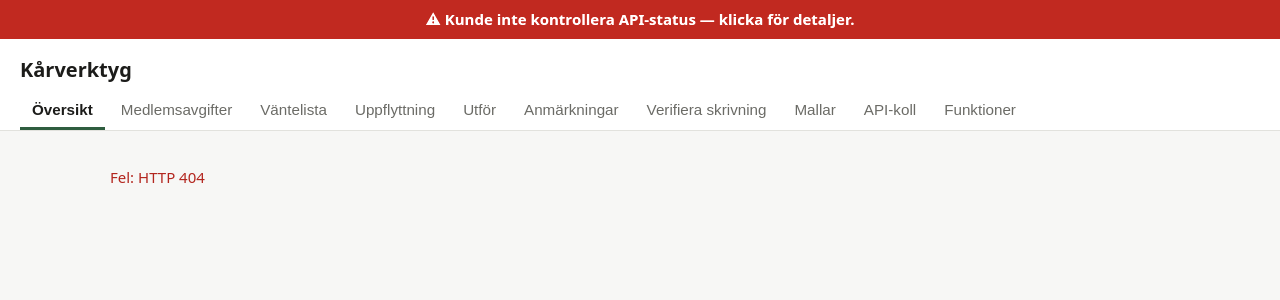
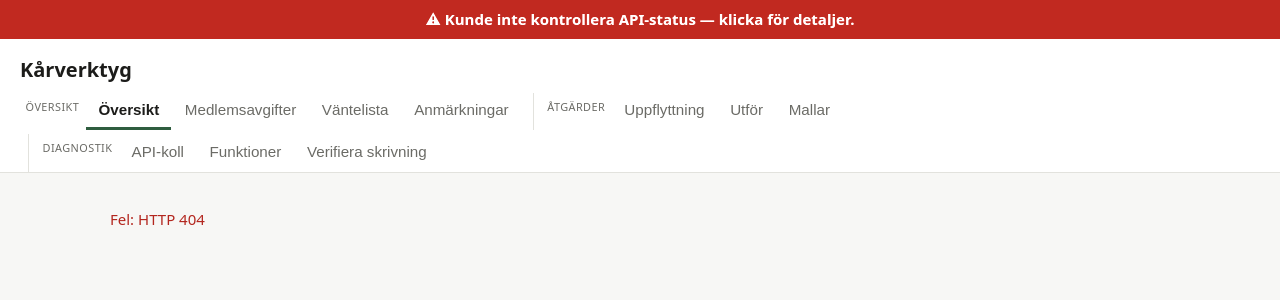
Before and after one commit to mufflon/scoutnet-membership-manager, a Flask app: page / in a window 1280 px wide. Shown: the top 300 px of the page. Run offline with Flask 3, Linux system fonts and the light colour scheme; parts of the project's set-up code (start-up, migrations or seed data) failed here and were passed over; some libraries are stand-ins or nearby versions.

Commit message:
Group the nav into sections (Översikt / Åtgärder / Diagnostik)
Tag each blade with a nav group and render one row grouped under section
labels with subtle dividers. Diagnostik holds the debug/programming views —
API-koll, Funktioner, and the new Verifiera skrivning. No routing change;
blades stay directly linkable. Verified in a browser (grouping, active state,
tab switching, no console errors).

Co-Authored-By: Claude Opus 4.8 <noreply@anthropic.com>

```diff
--- a/src/karverktyg/web/static/app.js
+++ b/src/karverktyg/web/static/app.js
@@ -1,17 +1,20 @@
 "use strict";
 // Read-only frontend (§3). Talks only to this API. Swedish UI strings inline.
 
+// [key, label, render, group]. The nav renders one row grouped under these
+// section labels; Diagnostik holds the debug/programming views.
+const NAV_GROUPS = ["Översikt", "Åtgärder", "Diagnostik"];
 const TABS = [
-  ["overview", "Översikt", renderOverview],
-  ["dues", "Medlemsavgifter", renderDues],
-  ["waiting", "Väntelista", renderWaiting],
-  ["uppflyttning", "Uppflyttning", renderUppflyttning],
-  ["execute", "Utför", renderExecute],
-  ["findings", "Anmärkningar", renderFindings],
-  ["verify", "Verifiera skrivning", renderVerify],
-  ["templates", "Mallar", renderTemplates],
-  ["apicheck", "API-koll", renderApiCheck],
-  ["capabilities", "Funktioner", renderCapabilities],
+  ["overview", "Översikt", renderOverview, "Översikt"],
+  ["dues", "Medlemsavgifter", renderDues, "Översikt"],
+  ["waiting", "Väntelista", renderWaiting, "Översikt"],
+  ["findings", "Anmärkningar", renderFindings, "Översikt"],
+  ["uppflyttning", "Uppflyttning", renderUppflyttning, "Åtgärder"],
+  ["execute", "Utför", renderExecute, "Åtgärder"],
+  ["templates", "Mallar", renderTemplates, "Åtgärder"],
+  ["apicheck", "API-koll", renderApiCheck, "Diagnostik"],
+  ["capabilities", "Funktioner", renderCapabilities, "Diagnostik"],
+  ["verify", "Verifiera skrivning", renderVerify, "Diagnostik"],
 ];
 
 const $ = (sel) => document.querySelector(sel);
@@ -873,11 +876,16 @@ async function show(key) {
 
 async function boot() {
   const nav = $("#nav");
-  for (const [key, label] of TABS) {
-    const b = el("button", {}, label);
-    b.dataset.k = key;
-    b.onclick = () => show(key);
-    nav.append(b);
+  for (const group of NAV_GROUPS) {
+    const wrap = el("div", { class: "nav-group" }, el("span", { class: "nav-group-label" }, group));
+    for (const [key, label, , g] of TABS) {
+      if (g !== group) continue;
+      const b = el("button", {}, label);
+      b.dataset.k = key;
+      b.onclick = () => show(key);
+      wrap.append(b);
+    }
+    nav.append(wrap);
   }
   try {
     const cap = await api("capabilities");
--- a/src/karverktyg/web/static/styles.css
+++ b/src/karverktyg/web/static/styles.css
@@ -15,7 +15,13 @@ body {
 }
 header { padding: 1rem 1.25rem 0; border-bottom: 1px solid var(--line); background: var(--card); }
 h1 { margin: 0 0 .5rem; font-size: 1.25rem; }
-nav { display: flex; flex-wrap: wrap; gap: .25rem; }
+nav { display: flex; flex-wrap: wrap; gap: .25rem; align-items: flex-end; }
+.nav-group { display: flex; align-items: flex-end; flex-wrap: wrap; gap: .1rem; }
+.nav-group + .nav-group { margin-left: .5rem; padding-left: .5rem; border-left: 1px solid var(--line); }
+.nav-group-label {
+  font-size: .68rem; text-transform: uppercase; letter-spacing: .04em;
+  color: var(--muted); padding: 0 .35rem .55rem; align-self: center;
+}
 nav button {
   background: none; border: 0; border-bottom: 3px solid transparent; color: var(--muted);
   padding: .55rem .75rem; font-size: .95rem; cursor: pointer;
```
